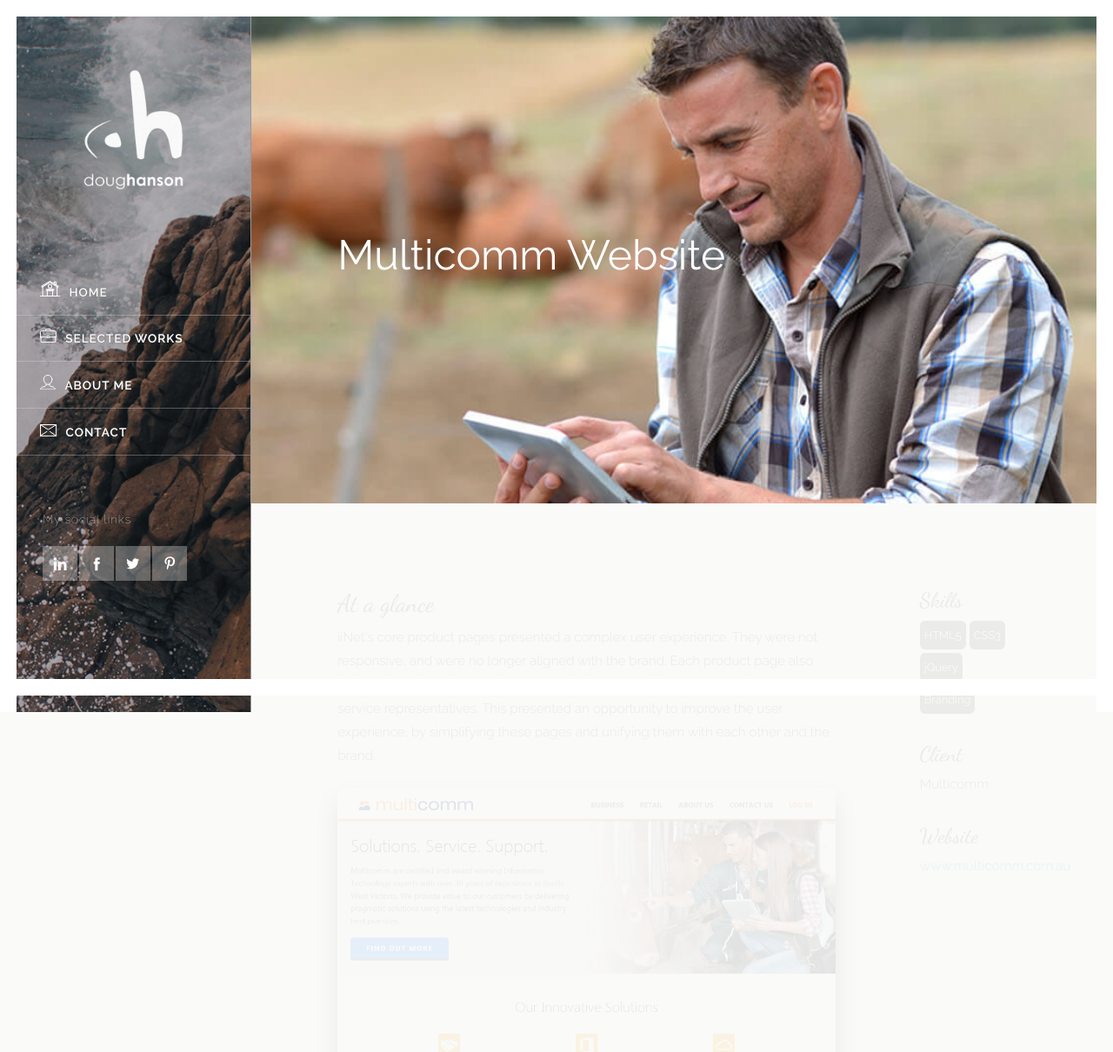
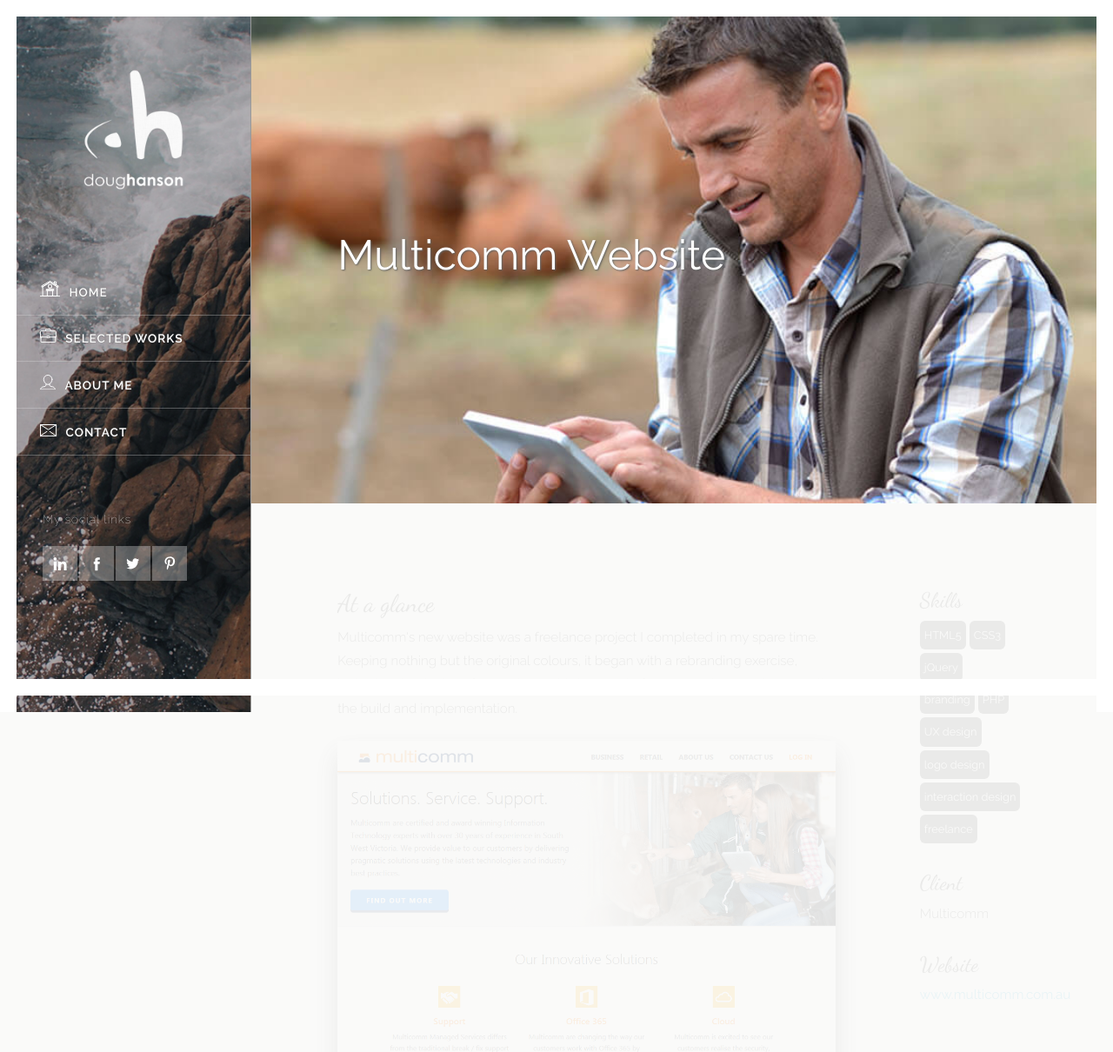
Before and after one commit to dougHanson/dougRepo, a PHP site: page /multicomm.php in a window 1280 px wide. Shown: the top 1210 px of the page at 87% size. Run offline with PHP 8.4, Linux system fonts and the light colour scheme; some libraries are stand-ins or nearby versions.

Commit message:
multicomm updates

```diff
--- a/iinet-plan-pages.php
+++ b/iinet-plan-pages.php
@@ -39,10 +39,10 @@
 	$client = 'iiNet';
 	//$brand_colours = [ '#ff8200', '#d21f2a', '#0090ab', '#808080', '#fff' ];
 	//$year = '2016';
-	$skills = array('HTML5', 'CSS3', 'PHP', 'Angular JS', 'User Testing');
+	$skills = array('HTML5', 'CSS3', 'PHP', 'Angular JS', 'User Testing', 'SASS', 'OOCSS/BEM');
 
 	$website = 'www.iinet.net.au';
-	$website_url = '//www.iinet.net.au/internet-products/broadband/adsl';
+	$website_url = '//www.iinet.net.au/internet-products/broadband/naked-dsl';
 
 	$next_project = array('mobii-manager', 'Mobii Manager');
 	$previous_project = array('multicomm', 'Multicomm Website');
--- a/multicomm.php
+++ b/multicomm.php
@@ -14,9 +14,15 @@
 	<!-- build:css -->
 	<link href="https://fonts.googleapis.com/css?family=Raleway:100,200,300,400,600|Dancing+Script" rel="stylesheet" type="text/css">
 	<link rel="stylesheet" href="css/styles.css" media="all">
+	<!-- endbuild -->
 
-
-	<!-- endbuild -->
+	<style>
+		.title { width: auto; }
+		@media (max-width: 2000px) {
+			.title h1 { text-shadow: 1px 1px 2px #636362; transition: 0.5s; }
+			.intro-effect-jam3.modify .title h1 { text-shadow: none; transition: 0.5s; }
+		}
+	</style>
 
 </head>
 
@@ -31,7 +37,7 @@
 	$client = 'Multicomm';
 	//$brand_colours = [ '#ff8200', '#d21f2a', '#0090ab', '#808080', '#fff' ];
 	//$year = '2016';
-	$skills = array('HTML5', 'CSS3', 'jQuery', 'Branding');
+	$skills = array('HTML5', 'CSS3', 'jQuery', 'branding', 'PHP', 'UX design', 'logo design', 'interaction design', 'freelance');
 
 	$website = 'www.multicomm.com.au';
 	$website_url = '//www.multicomm.com.au/';
@@ -79,23 +85,14 @@
 
 							<!-- copy -->
 							<p class="h3 subheading padding-0 margin-0">At a glance</p>
-							<p>iiNet's core product pages presented a complex user experience. They were not responsive, and were no longer aligned with the brand. Each product page also had a unique interface and layout, confusing potential customers and customer service representatives. This presented an opportunity to improve the user experience, by simplifying these pages and unifying them with each other and the brand. </p>
+							<p>Multicomm's new website was a freelance project I completed in my spare time. Keeping nothing but the original colours, it began with a rebranding exercise, including the design of a new logo. This led to wireframes, designs, and eventually the build&nbsp;and&nbsp;implementation.</p>
 							<p><img src="img/multicomm-business.png" alt="" / style="max-width: 100%; box-shadow: 0px 15px 25px #636362;"></p>
 							<p class="margin-bottom-40"><!-- --></p>
 
-
-							<p class="h3 subheading padding-0 margin-0">The process</p>
-							<p>The new design was created with a stepped approach, making it easy for users to understand. User testing sessions were then conducted with a handful of customer service reps, which allowed us to identify pain points for users and refine the design further to highlight key plan features.</p>
-							<p>Each plan is broken out into its own box, with emphasis on the benefit (the quota) rather than the price. Large checkboxes are with a very distinct active state to make it clear to the user what they have chosen.</p>
-
-
-
-							<p class="h3 subheading padding-0 margin-0">The result</p>
-							<p>The new responsive pages reduce cognitive load by breaking down the plan customisation into intuitive steps. Both conversion and bounce rates improved once the new pages were released.</p>
-							<div class="owl-carousel owl-theme">
+							<!--<div class="owl-carousel owl-theme">
 								<div class="item"><img src="img/iinet-plan-pages-mobile-banner.png" /></div>
 								<div class="item"><img src="img/iinet-plan-pages-mobile-signup.png" /></div>
-							</div>
+							</div>-->
 
 
 							<p class="margin-bottom-40"><!-- --></p>
```
Also changed, not shown: mobii-manager.php (+13 -6 lines), img/mobii-manager-header.jpg, img/mobii-manager-header.png.
